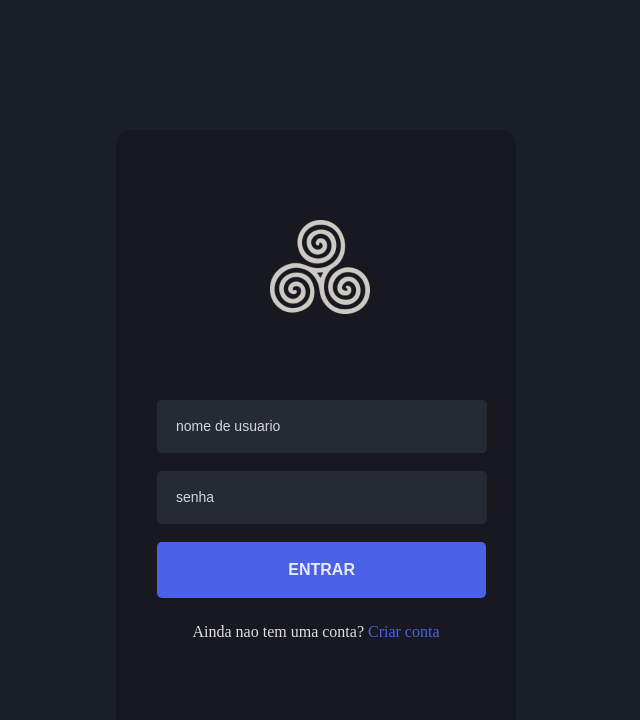
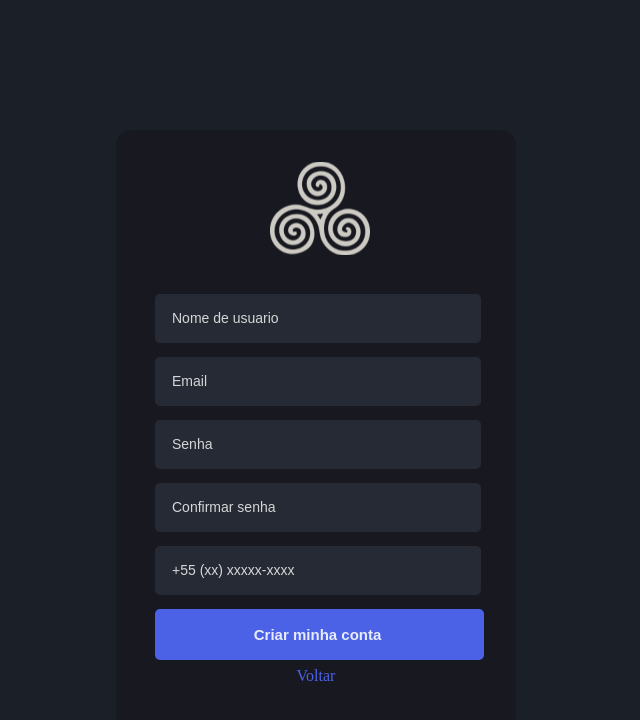
Before and after one commit to carloseduardo-silva/projeto-loginDark, a plain HTML site: page index.html in a window 1280 px wide. Both pictures are taken after a click on the link "Criar conta". Shown: the whole page, without its empty margins (324-964 px from the left). Drawn offline with Linux system fonts and the light colour scheme.

Commit message:
final basic project

```diff
--- a/index.html
+++ b/index.html
@@ -20,7 +20,7 @@
 
 
 
-        <div >
+        <div id="page" >
         <form id="formulario">
 
             <input required autocomplete="username" type="text" placeholder="nome de usuario" autofocus> <br>
@@ -35,14 +35,14 @@
         </form>
         </div>
 
-        <div class="hide">
+        <div id="create" class="hide" >
             <form id="criar">
                 <input type="text" placeholder="Nome de usuario">  <br>
                 <input type="mail" placeholder="Email">
                 <input type="password" placeholder="Senha"> <br>
                 <input type="password" placeholder="Confirmar senha">
-                <input type="tel" pattern="[0-9] {4} - [0-9] {4}" placeholder="+55 (xx) xxxxx-xxxx">
-                <input id="criarBtn" type="submit" value="Criar minha conta ">
+                <input type="tel"  placeholder="+55 (xx) xxxxx-xxxx">
+                <input id="criarBtn" type="submit" value="Criar minha conta "  style="width:98% ;  background-color: rgb(75, 98, 231); font-size: 15px; font-weight: bolder;">
                 <a href="#" onclick="criarConta()"> Voltar </a>
             </form>
 
@@ -58,6 +58,6 @@
 
 
 
-
+    <script src="interatividade/script.js"></script>
 </body>
 </html>
--- /dev/null
+++ b/interatividade/script.js
@@ -0,0 +1,11 @@
+/* seleção de elementos */
+
+const loginDiv = document.querySelector('div#page')
+const createDiv = document.querySelector('div#create')
+
+function criarConta(){
+    loginDiv.classList.toggle('hide')
+    createDiv.classList.toggle('hide')
+
+}
+/* method toggle = caso há a presença do parametro estabelecido no parentese, o parametro é removido, e vice versa caso não haja a presença do parametro */
```
